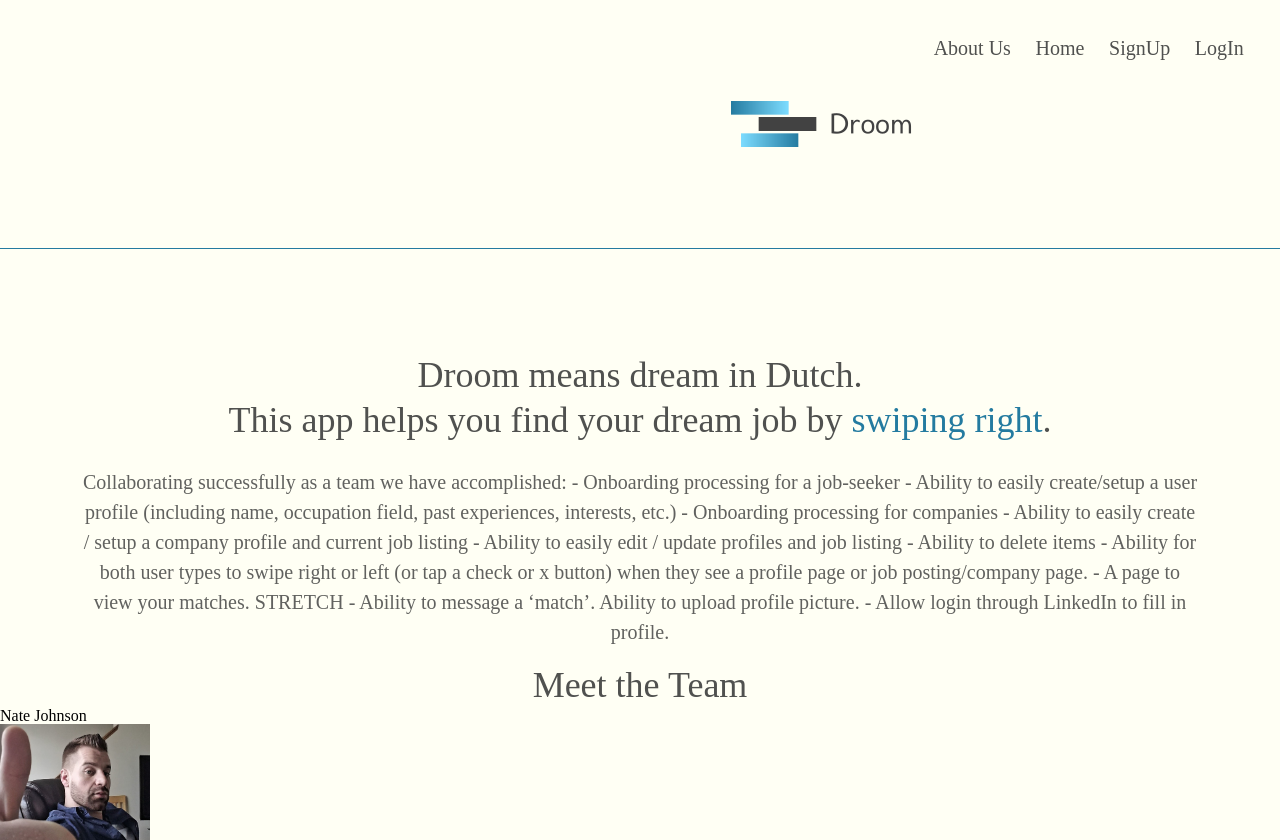
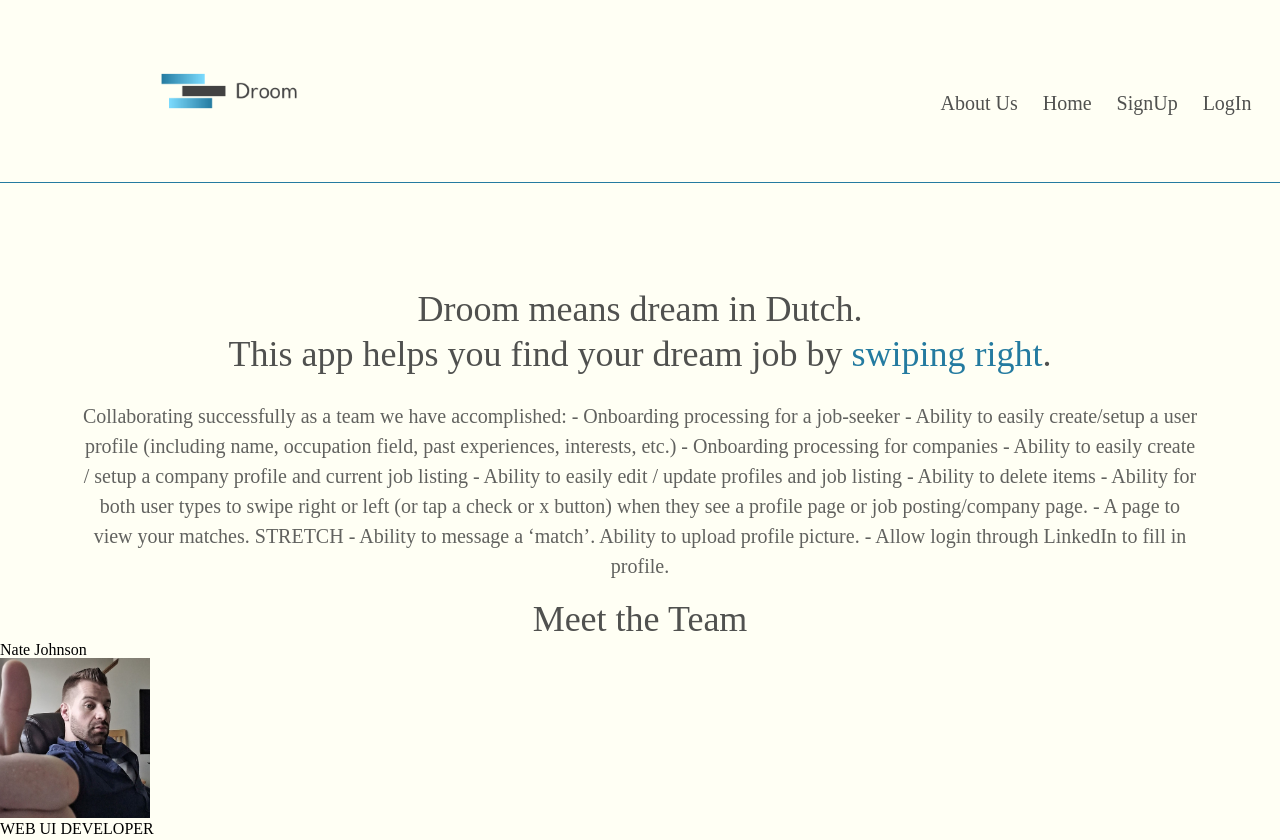
Before and after one commit to droom-bw/User-Interface, a plain HTML site: page about.html in a window 1280 px wide. Shown: the top 840 px of the page. Drawn offline with Linux system fonts and the light colour scheme.

Commit message:
check commit

```diff
--- a/about.html
+++ b/about.html
@@ -1,13 +1,16 @@
 <!doctype html>
 <html lang="en">
 <head>
+
   <meta charset="utf-8">
   <meta name="viewport" content="width=device-width, initial-scale=1">
+
   <title>Droom</title>
 
   <link href="https://fonts.googleapis.com/css?family=Roboto&display=swap" rel="stylesheet" >
 
   <link href="css/about.css" rel="stylesheet">
+
 </head>
 
 <body>
@@ -85,7 +88,7 @@
     <h2>Idir Abderahim</h2>
     <img class="profiles" src="img/IdirAbderahim.png.png" alt="IdirAbderahim">
     <h2>WEB REACT I</h2>
-    <p>Lorem ipsum dolor sit amet consectetur adipisicing elit. Maxime, voluptatum repudiandae et aliquid tempore ab autem soluta beatae laudantium eius, obcaecati, sed repellat quidem magni quo ratione qui a. Vel.</p>
+    <p>Passionate about Ai,cryptocurrency ,Web Dev. Aside from technology, I love working out, reading and researching about health,nutrition .    Also very interested in foreign languages ,I study a few as a hobby during my spare time.</p>
   </div>
 
   <div class = "profileframe">
--- a/css/about.css
+++ b/css/about.css
@@ -49,10 +49,11 @@ table {
 /***************CSS Reset************/
 body{
     background-color: #fffff4;
+
 }
 
 p {
-    font-size: 30px;
+    font-size: 31px;
 }
 
 nav{
@@ -60,7 +61,7 @@ nav{
     height:100%;
     display: flex;
     justify-content: flex-end;
-    padding: 1.5rem;
+    padding:1rem;
     border-bottom: 1px solid #247BA0;
     text-decoration: none;
 }
@@ -72,11 +73,13 @@ a{
     color: #50514F;
     max-width: 100%;
     margin: 1%;
+    padding-top: 5%;
 }
 
 .logo{
-    width: 200px;
-    height: 200px;
+    width: 150px;
+    height: 150px;
+    padding-right: 50%;
 }
 
 header{
```
